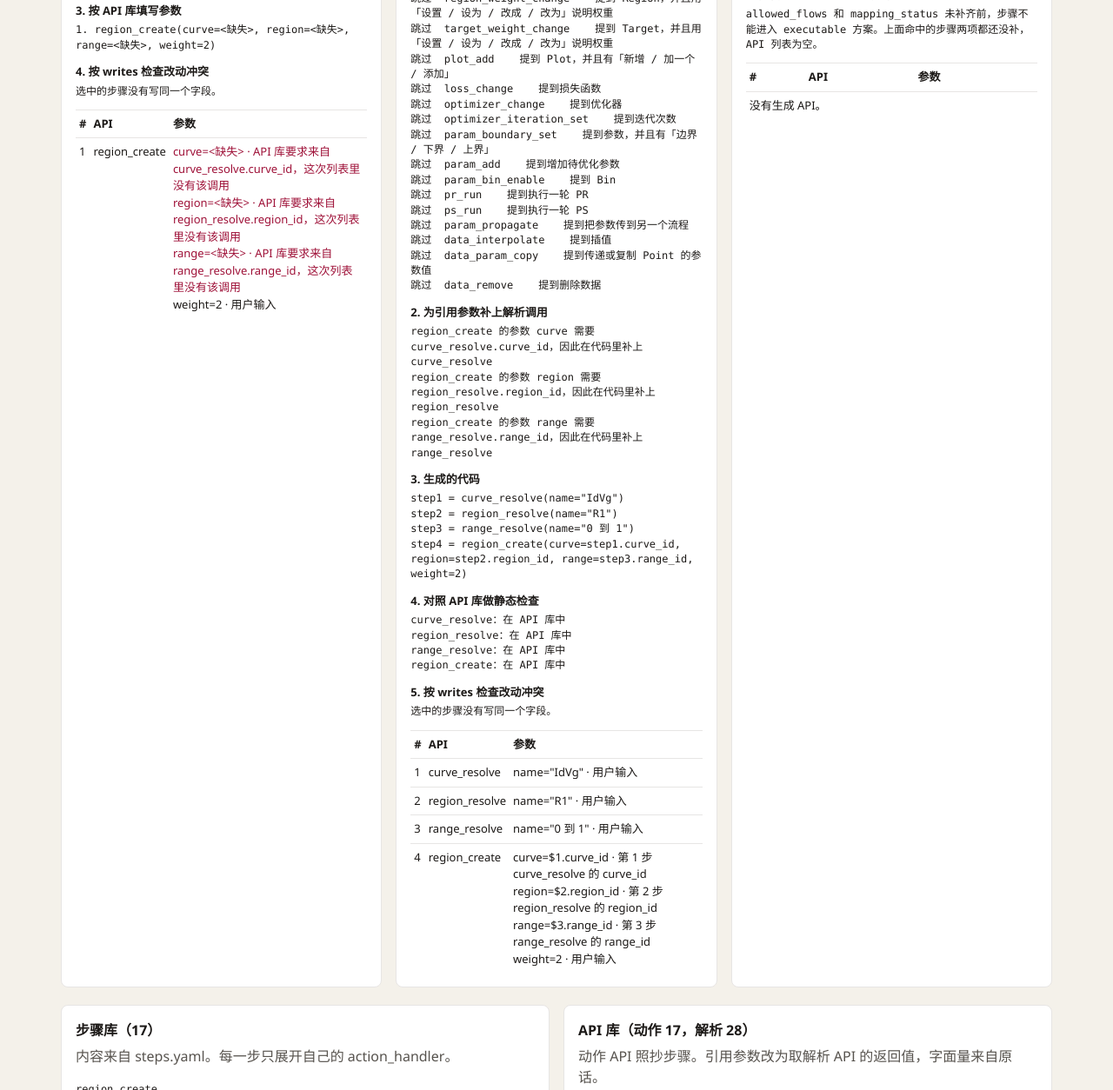
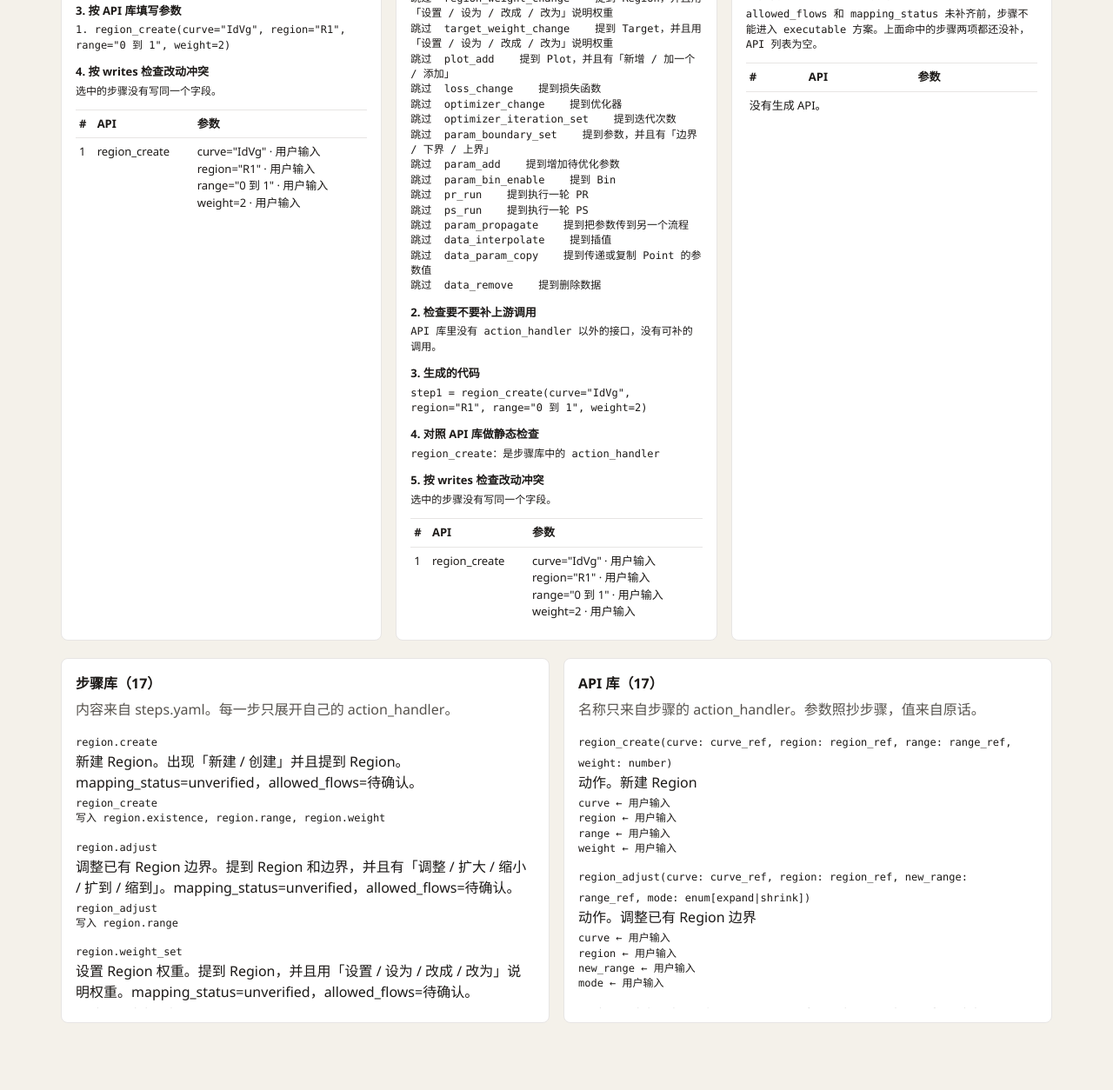
Before and after one commit to tobestrongest/HelloWorld, a plain HTML site: page nl2task/index.html in a window 1280 px wide. Shown: the part 749-2003 px from the top of the page at 87% size. Drawn offline with Linux system fonts and the light colour scheme.

Commit message:
Keep the API library limited to step action handlers.
Co-authored-by: tobestrongest <tobestrongest@users.noreply.github.com>

```diff
--- a/nl2task/app.js
+++ b/nl2task/app.js
@@ -23,9 +23,7 @@ const slots = document.querySelector("#slots");
 const results = document.querySelector("#results");
 
 document.querySelector("#steps-heading").textContent = `步骤库（${bench.stepLibrary.length}）`;
-const resolveCount = bench.apiLibrary.filter((item) => item.kind === "resolve").length;
-const actionCount = bench.apiLibrary.length - resolveCount;
-document.querySelector("#apis-heading").textContent = `API 库（动作 ${actionCount}，解析 ${resolveCount}）`;
+document.querySelector("#apis-heading").textContent = `API 库（${bench.apiLibrary.length}）`;
 
 for (const step of bench.stepLibrary) {
   const item = document.createElement("li");
--- a/nl2task/engine.js
+++ b/nl2task/engine.js
@@ -1,8 +1,6 @@
-// 步骤库来自 steps.yaml。API 库按这份文件生成，规则有三条：
-// 1. 每个步骤生成一个动作 API，id 用 action_handler，参数照抄，返回值照抄 writes。
-// 2. 参数类型是引用时，再生成一个解析 API。动作 API 的这个参数改为取解析 API 的返回值。
-// 3. 数值、枚举、布尔、温度这些字面量仍从原话的槽位里取。
-// 匹配关键词是写死的，用来把三种方案的差异固定下来。这里不调用真实接口，也不调用大模型。
+// 步骤库来自 steps.yaml。API 库只收录这些步骤的 action_handler。
+// 参数照抄步骤，返回值照抄 writes。参数值从原话的槽位里取。
+// 匹配关键词是写死的。这里不调用真实接口，也不调用大模型。
 
 const stepSpecs = [
   {
@@ -415,53 +413,7 @@ const slotLabels = {
   device: "器件",
   temperature: "温度",
   curves: "曲线列表",
-  plot_region: "Plot 使用的范围",
 };
-
-const resolvers = [];
-const resolverById = new Map();
-
-function isRef(type) {
-  return type.endsWith("_ref") || type.endsWith("_ref_list");
-}
-
-function slotKey(param) {
-  if (param.name === "region" && param.type === "range_ref") return "plot_region";
-  return param.name;
-}
-
-function resolverId(param) {
-  if (param.name === "region" && param.type === "range_ref") return "region_range_resolve";
-  return `${param.name}_resolve`;
-}
-
-function returnField(param) {
-  const many = param.type.includes("_set_") || param.type.endsWith("_list");
-  return `${param.name}_${many ? "ids" : "id"}`;
-}
-
-function ensureResolver(param) {
-  const id = resolverId(param);
-  const existing = resolverById.get(id);
-  if (existing) return existing;
-  const field = returnField(param);
-  const slot = slotKey(param);
-  const resolver = {
-    id,
-    kind: "resolve",
-    summary: `${slotLabels[slot] || param.name}（${param.type}）`,
-    params: [{ name: "name", type: "string", required: true, fill: "slot", slot, values: [] }],
-    returns: [{ name: field, type: param.type }],
-    rules: [],
-    relevant() {
-      return false;
-    },
-    relevantReason: "由引用类型生成。原话不直接选它，代码方案在动作 API 需要这个参数时补上",
-  };
-  resolverById.set(id, resolver);
-  resolvers.push(resolver);
-  return resolver;
-}
 
 function parseRule(text) {
   const match = text.match(/^at_least_one\((.+)\)$/);
@@ -482,22 +434,14 @@ function buildAction(spec) {
     destructive: Boolean(spec.destructive),
     confirmRequired: Boolean(spec.confirm_required),
     writes: spec.writes,
-    params: spec.params.map((param) => {
-      const base = {
-        name: param.name,
-        type: param.type,
-        required: param.required,
-        values: param.values || [],
-      };
-      if (!isRef(param.type)) return { ...base, fill: "slot", slot: param.name };
-      const resolver = ensureResolver(param);
-      return {
-        ...base,
-        fill: "output",
-        from: { api: resolver.id, field: resolver.returns[0].name },
-        slot: slotKey(param),
-      };
-    }),
+    params: spec.params.map((param) => ({
+      name: param.name,
+      type: param.type,
+      required: param.required,
+      values: param.values || [],
+      fill: "slot",
+      slot: param.name,
+    })),
     returns: spec.writes.map((write) => ({ name: `${write.object}.${write.field}`, type: "field" })),
     rules: (spec.rules || []).map(parseRule),
     relevant: matcher.match,
@@ -505,8 +449,11 @@ function buildAction(spec) {
   };
 }
 
-const actionApis = stepSpecs.map(buildAction);
-const apiLibrary = [...resolvers, ...actionApis];
+const apiLibrary = stepSpecs.map(buildAction);
+const actionHandlers = new Set(stepSpecs.map((spec) => spec.action_handler));
+if (apiLibrary.some((item) => !actionHandlers.has(item.id))) {
+  throw new Error("API 库出现了步骤 action_handler 以外的名称");
+}
 
 const stepLibrary = stepSpecs.map((spec) => {
   const matcher = matchers[spec.id];
@@ -854,7 +801,7 @@ function runPlan(text) {
   return {
     id: "plan",
     title: "先规划列表，再展开",
-    summary: "先选出步骤，再按步骤库展开成动作 API。解析 API 不在步骤里，引用参数因此保持缺失。",
+    summary: "先选出步骤，再展开成它的 action_handler。参数直接使用原话里识别出的值。",
     stages: [
       { title: "1. 规划出的步骤列表", body: taskLines },
       { title: "2. 用步骤库展开成 API", body: expansion },
@@ -885,16 +832,16 @@ function runCode(text) {
   const check =
     calls.length === 0
       ? "没有调用需要检查。"
-      : calls.map((call) => `${call.api}：在 API 库中`).join("\n");
+      : calls.map((call) => `${call.api}：是步骤库中的 action_handler`).join("\n");
   return {
     id: "code",
     title: "先生成调用代码，再抽出列表",
-    summary: "先按原话挑选动作 API，再把引用参数依赖的解析调用补进列表。数值和枚举仍只来自原话。",
+    summary: "先按原话挑选 action_handler，再生成调用代码。库里没有这些名称以外的接口，所以不会另补调用。",
     stages: [
-      { title: "1. 在动作 API 里挑选", body: retrieval },
+      { title: "1. 在 API 库里挑选", body: retrieval },
       {
-        title: "2. 为引用参数补上解析调用",
-        body: closed.reasons.length === 0 ? "没有需要补的调用。" : closed.reasons.join("\n"),
+        title: "2. 检查要不要补上游调用",
+        body: closed.reasons.length === 0 ? "API 库里没有 action_handler 以外的接口，没有可补的调用。" : closed.reasons.join("\n"),
       },
       { title: "3. 生成的代码", body: toCode(calls) },
       { title: "4. 对照 API 库做静态检查", body: check },
--- a/nl2task/index.html
+++ b/nl2task/index.html
@@ -11,7 +11,7 @@
       <header>
         <h1>自然语言到 API 列表</h1>
         <p>
-          步骤库用的是 steps.yaml。API 库按其中的 action_handler、参数和 writes 生成，引用类型再生成解析 API。同一句话走三种方案，程序停在 API 列表，不发真实请求。步骤是否命中靠写死的关键词。
+          步骤库用的是 steps.yaml。API 库只收录这些步骤的 action_handler。同一句话走三种方案，程序停在 API 列表，不发真实请求。步骤是否命中靠写死的关键词。
         </p>
       </header>
 
@@ -37,7 +37,7 @@
         </article>
         <article>
           <h2 id="apis-heading">API 库</h2>
-          <p class="hint">动作 API 照抄步骤。引用参数改为取解析 API 的返回值，字面量来自原话。</p>
+          <p class="hint">名称只来自步骤的 action_handler。参数照抄步骤，值来自原话。</p>
           <ul id="apis"></ul>
         </article>
       </section>
```
Also changed, not shown: nl2task/engine.test.js (+26 -28 lines).
